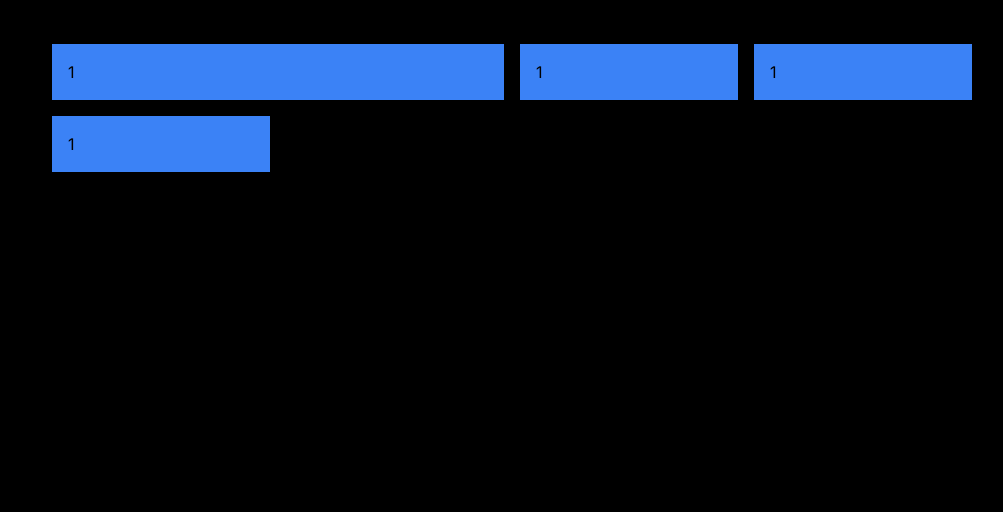
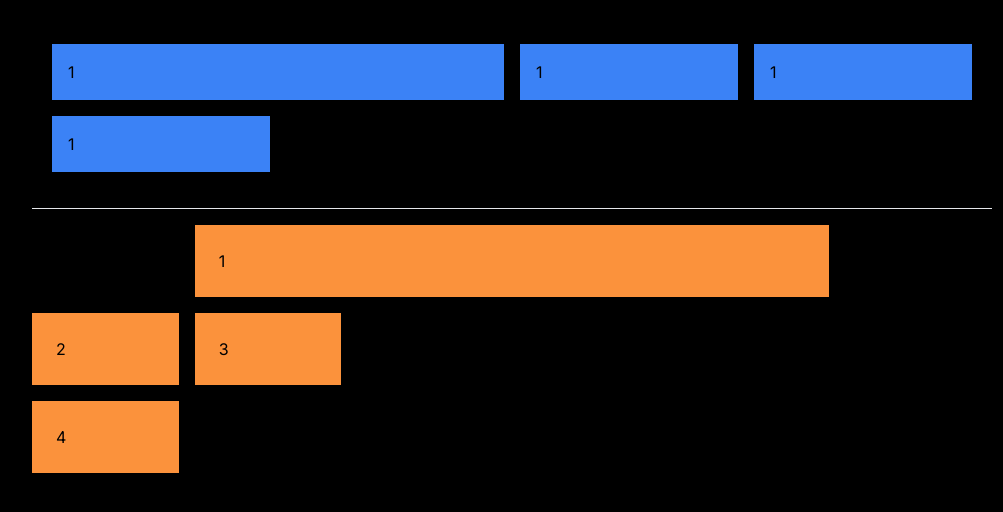
Before and after one commit to emersonjds/nextjs-tw, a Next.js app: page /grid in a window 1280 px wide. Shown: the top 512 px of the page, without its empty margins (128-1131 px from the left). Built offline with nearby package versions, Linux system fonts and the light colour scheme.

Commit message:
col-start and col-end

```diff
--- a/src/app/grid/page.tsx
+++ b/src/app/grid/page.tsx
@@ -17,6 +17,23 @@ export default function Grid() {
           </div>
           1
         </div>
+
+        <hr className="my-4" />
+
+        <div className="grid grid-cols-6 gap-4">
+          <div className="bg-orange-400 col-start-2 col-span-4 p-6">
+            1
+          </div>
+          <div className="col-start-1 bg-orange-400 p-6">
+            2
+          </div>
+          <div className="bg-orange-400 p-6">
+            3
+          </div>
+          <div className="col-start-1 bg-orange-400 p-6">
+            4
+          </div>
+        </div>
       </div>
     </div>
   );
```
